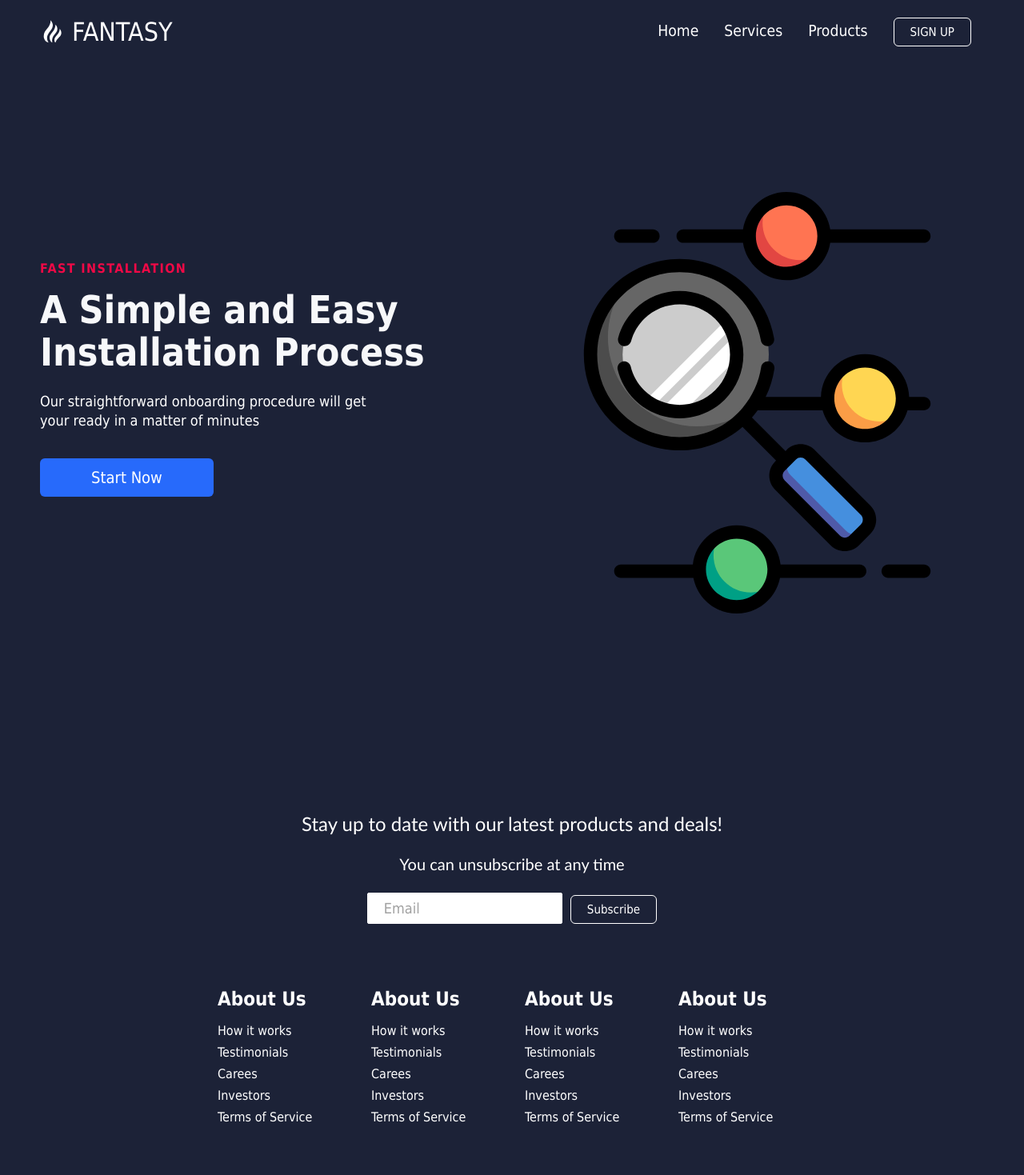
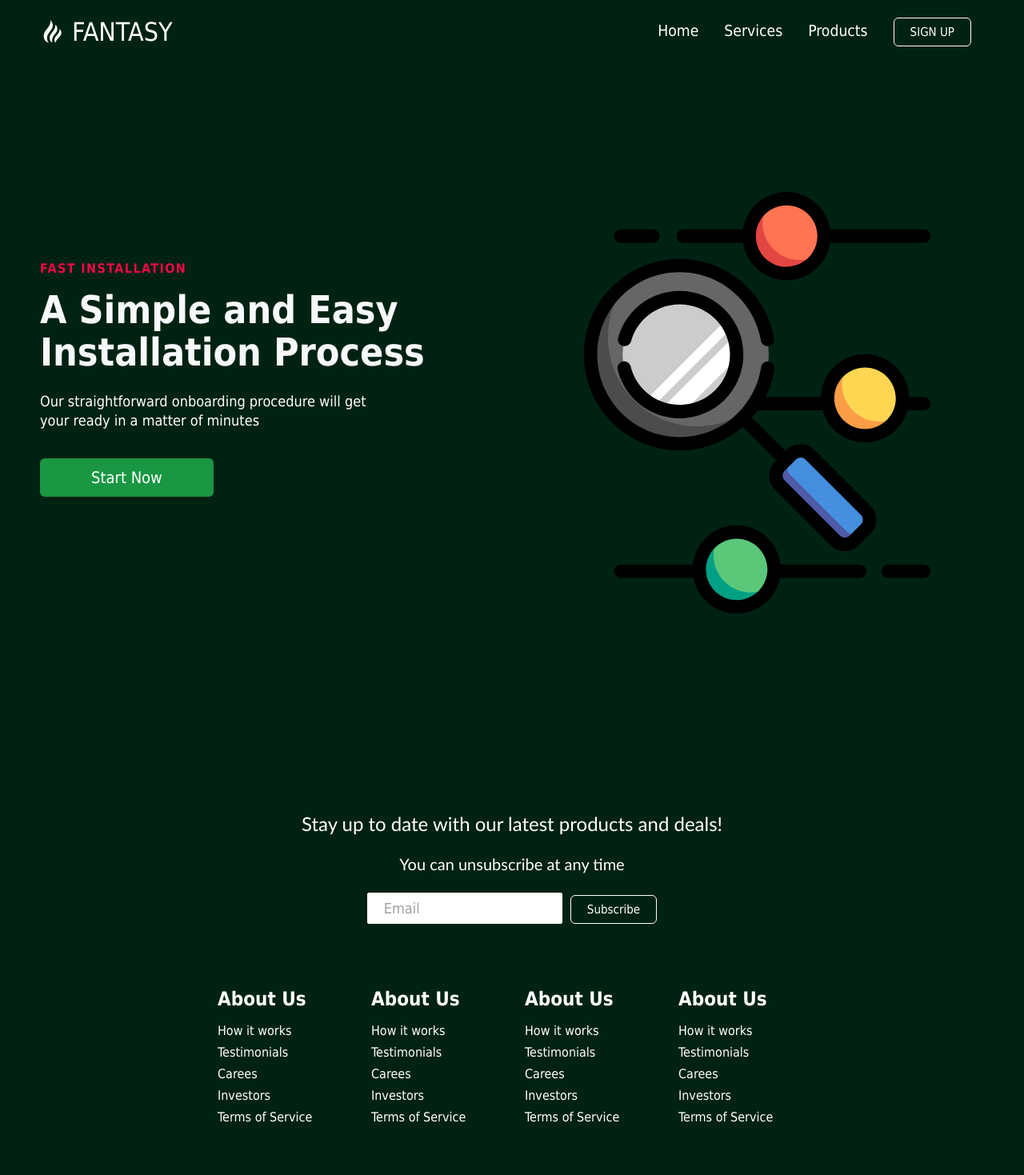
Before and after one commit to yazeed-eldigair/fantasy-frontend, a React (Create React App) app: page /sign-up in a window 1280 px wide. Shown: the top 1469 px of the page at 80% size. Built offline with nearby package versions, Linux system fonts and the light colour scheme.

Commit message:
changing colors

```diff
--- a/src/components/Button/Button.css
+++ b/src/components/Button/Button.css
@@ -66,7 +66,7 @@
 }
 
 .blue {
-    background-color: #276afb;
+    background-color: #199743;
     color: white;
     border: none;
 }
--- a/src/components/Footer/Footer.css
+++ b/src/components/Footer/Footer.css
@@ -1,5 +1,5 @@
 .footer-container {
-  background-color: #1c2237;
+  background-color: #002213;
   padding: 4rem 0 2rem 0;
   display: flex;
   flex-direction: column;
--- a/src/components/HomSection/HomeSection.css
+++ b/src/components/HomSection/HomeSection.css
@@ -59,11 +59,11 @@
 }
 
 .dark {
-  color: #1c2237;
+  color: #002213;
 }
 
 .darkBg {
-  background-color: #1c2237;
+  background-color: #002213;
 }
 
 .home-section-subtitle {
--- a/src/components/Navbar/Navbar.css
+++ b/src/components/Navbar/Navbar.css
@@ -1,5 +1,5 @@
 .navbar {
-    background: #1c2237;
+    background: #002213;
     height: 80px;
     display: flex;
     justify-content: center;
--- a/src/components/Pricing/Pricing.css
+++ b/src/components/Pricing/Pricing.css
@@ -7,7 +7,7 @@
 }
 
 .pricing-container-card {
-  background: linear-gradient(45deg, #0660e9 0%, #276afb 100%);
+  background: linear-gradient(45deg, #199743 0%, #199743 100%);
   box-shadow: 0 6px 20px rgba(56, 125, 255, 0.2);
   width: 280px;
   height: 500px;
```
Also changed, not shown: public/images/robot.svg.
